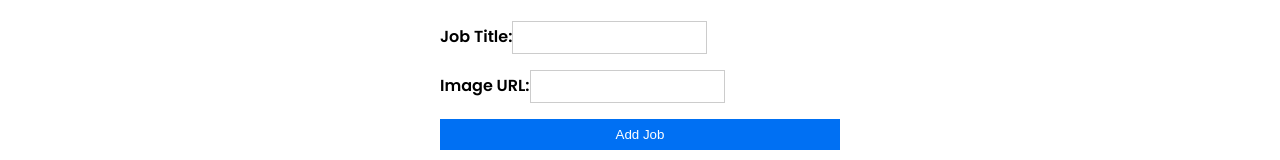
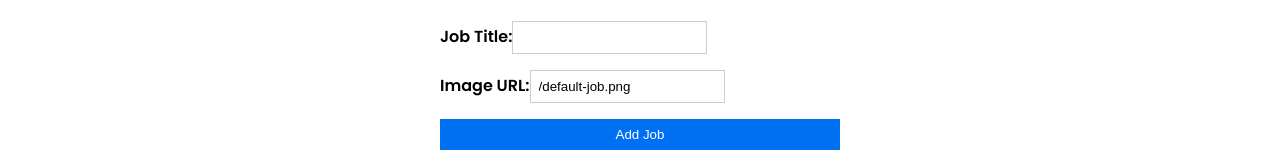
Before and after one commit to naveenseedani21/Web-Development-Job-Board, a Next.js app in the folder campus_jobs/: page /items/add in a window 1280 px wide. Shown: the part 204-364 px from the top of the page. Built offline with nearby package versions, Linux system fonts and the light colour scheme; no server answers.

Commit message:
Merge conflict resolution

```diff
--- a/campus_jobs/src/app/items/add/page.tsx
+++ b/campus_jobs/src/app/items/add/page.tsx
@@ -35,7 +35,7 @@ export default function AddItemPage() {
           <label>Image URL:</label>
           <input
             type="text"
-            value={image}
+            value={image || '/default-job.png'}
             onChange={(e) => setImage(e.target.value)}
             required
           />
```
